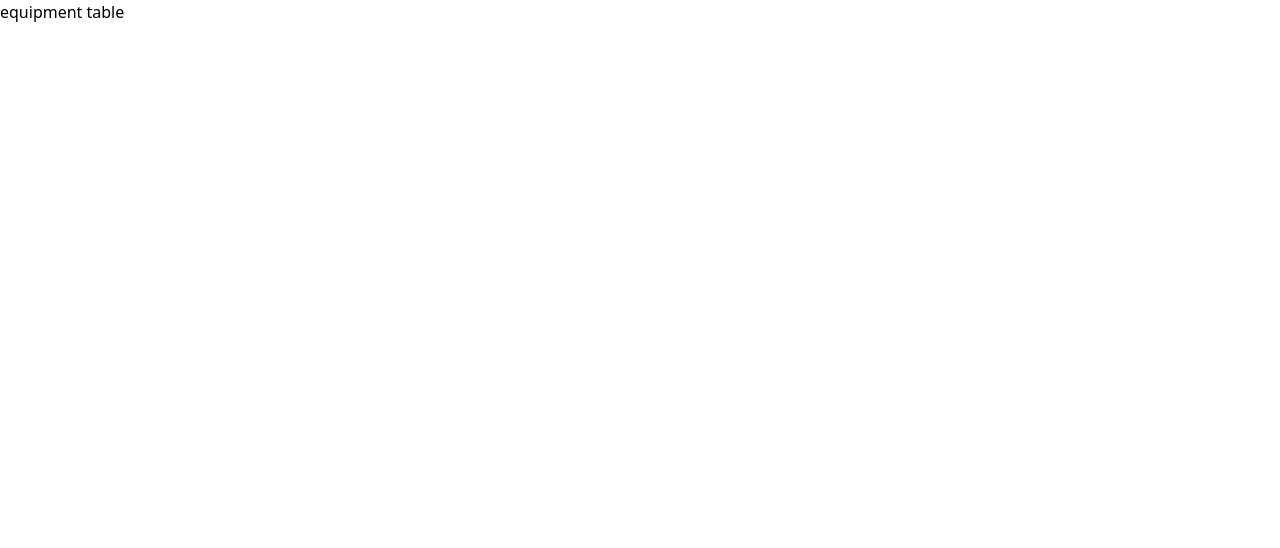
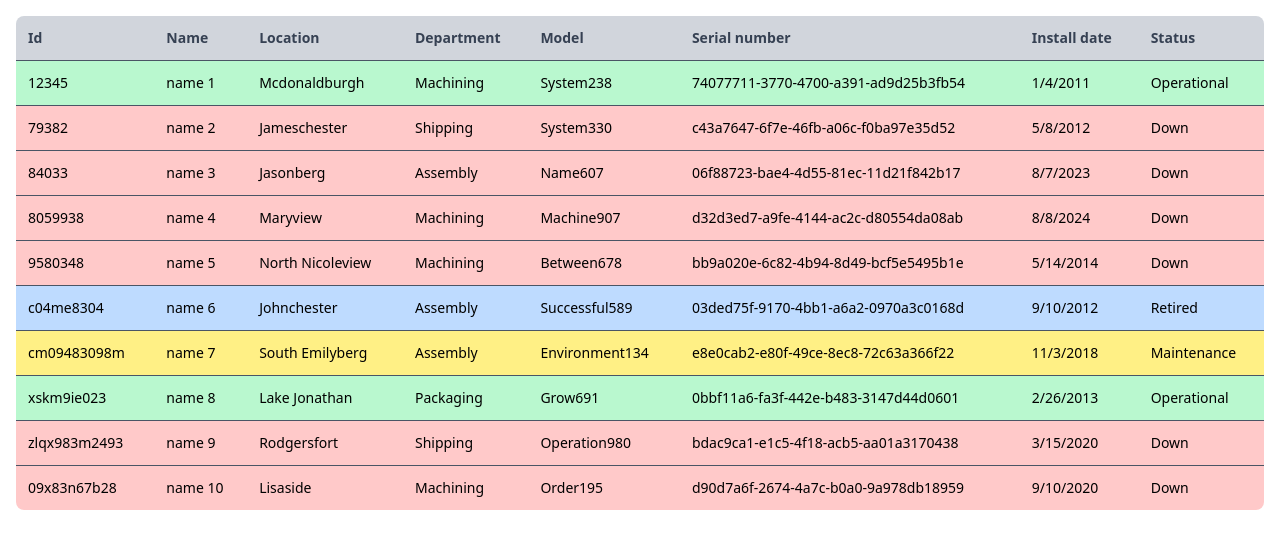
Before and after one commit to vanaigr/react-coding-challenge, a React (Vite) app: page /equipment in a window 1280 px wide. Shown: the top 548 px of the page. Built offline with nearby package versions, Linux system fonts and the light colour scheme.

Commit message:
feat: equipment table design

```diff
--- /dev/null
+++ b/src/data/equipmentRecord.ts
@@ -0,0 +1,21 @@
+import { z } from 'zod'
+
+import { dateValidation } from '@/util/date'
+
+export const departments = ['Machining', 'Assembly', 'Packaging', 'Shipping'] as const
+export const statuses = ['Operational', 'Down', 'Maintenance', 'Retired'] as const
+
+export const validation = z.object({
+    name: z.string().min(3, 'Must be at least 3 characters long'),
+    location: z.string().nonempty('Must not be empty'),
+    department: z.string().pipe(z.enum(departments)),
+    model: z.string().nonempty('Must not be empty'),
+    serialNumber: z.string().regex(/^[\p{L}\p{N}]+$/u, 'Must be alphanumeric'),
+    installDate: z.string().pipe(dateValidation),
+    status: z.string().pipe(z.enum(statuses)),
+})
+
+export type RawEquipmentRecord = z.input<typeof validation>
+export type ValidatedEquipmentRecord = z.infer<typeof validation>
+
+export type Equipment = ValidatedEquipmentRecord & { id: string }
--- a/src/index.tsx
+++ b/src/index.tsx
@@ -4,10 +4,11 @@ import './index.css'
 import { RouterProvider, createBrowserRouter } from 'react-router-dom'
 
 import EquipmentRecord from './routes/equipmentRecord'
+import EquipmentTable from './routes/equipmentTable'
 
 const router = createBrowserRouter([
     { path: '/', element: <div>dashboard</div> },
-    { path: '/equipment', element: <div>equipment table</div> },
+    { path: '/equipment', element: <EquipmentTable/> },
     { path: '/equipment/:id', element: <EquipmentRecord/> },
     { path: '/maintenance', element: <div>maintenance table</div> },
     { path: '/maintenance/:id', element: <div>maintenance record</div> },
--- a/src/routes/equipmentRecord.tsx
+++ b/src/routes/equipmentRecord.tsx
@@ -2,7 +2,13 @@ import * as R from 'react'
 import * as Z from 'zustand'
 import { z } from 'zod'
 
-import { dateValidation } from '@/util/date'
+import {
+    validation,
+    statuses,
+    departments,
+    type RawEquipmentRecord,
+    type ValidatedEquipmentRecord,
+} from '@/data/equipmentRecord'
 
 type InputProps = {
     title: string,
@@ -60,29 +66,13 @@ function Select({ title, options, errors, ...rest }: SelectProps) {
     </label>
 }
 
-const departments = ['Machining', 'Assembly', 'Packaging', 'Shipping'] as const
-const statuses = ['Operational', 'Down', 'Maintenance', 'Retired'] as const
-
-const equipmentRecordValidation = z.object({
-    name: z.string().min(3, 'Must be at least 3 characters long'),
-    location: z.string().nonempty('Must not be empty'),
-    department: z.string().pipe(z.enum(departments)),
-    model: z.string().nonempty('Must not be empty'),
-    serialNumber: z.string().regex(/^[\p{L}\p{N}]+$/u, 'Must be alphanumeric'),
-    installDate: z.string().pipe(dateValidation),
-    status: z.string().pipe(z.enum(statuses)),
-})
-
-export type Input = z.input<typeof equipmentRecordValidation>
-export type EquipmentRecord = z.infer<typeof equipmentRecordValidation>
-
 export type FormData = {
-    input: Input,
-    result: z.SafeParseReturnType<Input, EquipmentRecord>,
+    input: RawEquipmentRecord,
+    result: z.SafeParseReturnType<RawEquipmentRecord, ValidatedEquipmentRecord>,
 }
 
-export function createFormData(input: Input): FormData {
-    const result = equipmentRecordValidation.safeParse(input)
+export function createFormData(input: RawEquipmentRecord): FormData {
+    const result = validation.safeParse(input)
     return { input, result }
 }
 
@@ -100,14 +90,14 @@ export default function() {
     }))[0]
 
     const { input, result } = store()
-    const update = (newValues: Partial<Input>) => {
+    const update = (newValues: Partial<RawEquipmentRecord>) => {
         store.setState(state => {
             return createFormData({ ...state.input, ...newValues })
         }, true)
     }
     const error = result.error?.format()
 
-    const mkInputProps = (name: keyof Input) => {
+    const mkInputProps = (name: keyof RawEquipmentRecord) => {
         return {
             defaultValue: input[name],
             onChange: (
--- /dev/null
+++ b/src/routes/equipmentTable.tsx
@@ -0,0 +1,212 @@
+import * as R from 'react'
+import * as Z from 'zustand'
+import * as RT from '@tanstack/react-table'
+
+import { Equipment, statuses } from '@/data/equipmentRecord'
+import type { DateComponents } from '@/util/date'
+
+function componentsToString(v: DateComponents) {
+    const format = new Intl.DateTimeFormat()
+    return format.format(new Date(v[0], v[1] - 1, v[2]))
+}
+
+const helper = RT.createColumnHelper<Equipment>()
+
+type Colors<T extends readonly string[]> = { [K in T[number]]: string }
+const statusColors = {
+    Operational: 'bg-green-200',
+    Down: 'bg-red-200',
+    Maintenance: 'bg-yellow-200',
+    Retired: 'bg-blue-200',
+} satisfies Colors<typeof statuses>
+
+type CellProps<T, Element> = R.PropsWithChildren<{}>
+    & R.DetailedHTMLProps<R.HTMLAttributes<Element>, Element>
+
+function Cell<T extends RT.CellContext<Equipment, unknown>>(
+    { className, children, ...rest }: CellProps<T, HTMLDivElement>
+) {
+    return <div className={'px-3 py-3 ' + (className ?? '')} {...rest}>
+        {children}
+    </div>
+}
+
+const columns = [
+    helper.accessor('id', {
+        header: 'Id',
+        cell: v => <Cell>{v.getValue()}</Cell>
+    }),
+    helper.accessor('name', {
+        header: 'Name',
+        cell: v => <Cell>{v.getValue()}</Cell>
+    }),
+    helper.accessor('location', {
+        header: 'Location',
+        cell: v => <Cell>{v.getValue()}</Cell>
+    }),
+    helper.accessor('department', {
+        header: 'Department',
+        cell: v => <Cell>{v.getValue()}</Cell>
+    }),
+    helper.accessor('model', {
+        header: 'Model',
+        cell: v => <Cell>{v.getValue()}</Cell>
+    }),
+    helper.accessor('serialNumber', {
+        header: 'Serial number',
+        cell: v => <Cell>{v.getValue()}</Cell>
+    }),
+    helper.accessor('installDate', {
+        header: 'Install date',
+        cell: v => <Cell>{componentsToString(v.getValue())}</Cell>
+    }),
+    helper.accessor('status', {
+        header: 'Status',
+        cell: v => <Cell>{v.getValue()}</Cell>
+    }),
+]
+
+export default function() {
+    const store = R.useState(() => {
+        return Z.create<Array<Equipment>>(() => exampleData)
+    })[0]
+    const data = store()
+
+    const table = RT.useReactTable({
+        data,
+        columns,
+        getCoreRowModel: RT.getCoreRowModel()
+    })
+    table.getTotalSize()
+
+    return <div className='relative overflow-x-auto rounded-lg text-sm m-4'>
+        <table className='w-full w-min-sm'>
+            <thead>
+                {table.getHeaderGroups().map(group => (
+                    <tr key={group.id} className='bg-gray-300'>
+                        {group.headers.map(header => (
+                            <td key={header.id} className='px-3 py-3 upper font-bold text-gray-700'>
+                                {header.column.columnDef.header?.toString()}
+                            </td>
+                        ))}
+                    </tr>
+                ))}
+            </thead>
+            <tbody>
+                {table.getRowModel().rows.map(row => {
+                    const status = row.getValue<Equipment['status']>('status')
+                    return <tr key={row.id} className={statusColors[status] + ' border-t border-t-gray-600'}>
+                        {row.getVisibleCells().map(cell => (
+                            <td key={cell.id}>
+                                {RT.flexRender(cell.column.columnDef.cell, cell.getContext())}
+                            </td>
+                        ))}
+                    </tr>
+                })}
+            </tbody>
+        </table>
+    </div>
+}
+
+const exampleData: Array<Equipment> = [
+    {
+        id: '12345',
+        'name': 'name 1',
+        'location': 'Mcdonaldburgh',
+        'department': 'Machining',
+        'status': 'Operational',
+        'model': 'System238',
+        'serialNumber': '74077711-3770-4700-a391-ad9d25b3fb54',
+        'installDate': [2011, 1, 4],
+    },
+    {
+        id: '79382',
+        'name': 'name 2',
+        'location': 'Jameschester',
+        'department': 'Shipping',
+        'status': 'Down',
+        'model': 'System330',
+        'serialNumber': 'c43a7647-6f7e-46fb-a06c-f0ba97e35d52',
+        'installDate': [2012, 5, 8],
+    },
+    {
+        id: '84033',
+        'name': 'name 3',
+        'location': 'Jasonberg',
+        'department': 'Assembly',
+        'status': 'Down',
+        'model': 'Name607',
+        'serialNumber': '06f88723-bae4-4d55-81ec-11d21f842b17',
+        'installDate': [2023, 8, 7],
+    },
+    {
+        id: '8059938',
+        'name': 'name 4',
+        'location': 'Maryview',
+        'department': 'Machining',
+        'status': 'Down',
+        'model': 'Machine907',
+        'serialNumber': 'd32d3ed7-a9fe-4144-ac2c-d80554da08ab',
+        'installDate': [2024, 8, 8],
+    },
+    {
+        id: '9580348',
+        'name': 'name 5',
+        'location': 'North Nicoleview',
+        'department': 'Machining',
+        'status': 'Down',
+        'model': 'Between678',
+        'serialNumber': 'bb9a020e-6c82-4b94-8d49-bcf5e5495b1e',
+        'installDate': [2014, 5, 14],
+    },
+    {
+        id: 'c04me8304',
+        'name': 'name 6',
+        'location': 'Johnchester',
+        'department': 'Assembly',
+        'status': 'Retired',
+        'model': 'Successful589',
+        'serialNumber': '03ded75f-9170-4bb1-a6a2-0970a3c0168d',
+        'installDate': [2012, 9, 10],
+    },
+    {
+        id: 'cm09483098m',
+        'name': ' name 7',
+        'location': 'South Emilyberg',
+        'department': 'Assembly',
+        'status': 'Maintenance',
+        'model': 'Environment134',
+        'serialNumber': 'e8e0cab2-e80f-49ce-8ec8-72c63a366f22',
+        'installDate': [2018, 11, 3],
+    },
+    {
+        id: 'xskm9ie023',
+        'name': 'name 8',
+        'location': 'Lake Jonathan',
+        'department': 'Packaging',
+        'status': 'Operational',
+        'model': 'Grow691',
+        'serialNumber': '0bbf11a6-fa3f-442e-b483-3147d44d0601',
+        'installDate': [2013, 2, 26],
+    },
+    {
+        id: 'zlqx983m2493',
+        'name': 'name 9',
+        'location': 'Rodgersfort',
+        'department': 'Shipping',
+        'status': 'Down',
+        'model': 'Operation980',
+        'serialNumber': 'bdac9ca1-e1c5-4f18-acb5-aa01a3170438',
+        'installDate': [2020, 3, 15],
+    },
+    {
+        id: '09x83n67b28',
+        'name': 'name 10',
+        'location': 'Lisaside',
+        'department': 'Machining',
+        'status': 'Down',
+        'model': 'Order195',
+        'serialNumber': 'd90d7a6f-2674-4a7c-b0a0-9a978db18959',
+        'installDate': [2020, 9, 10],
+    },
+]
```
